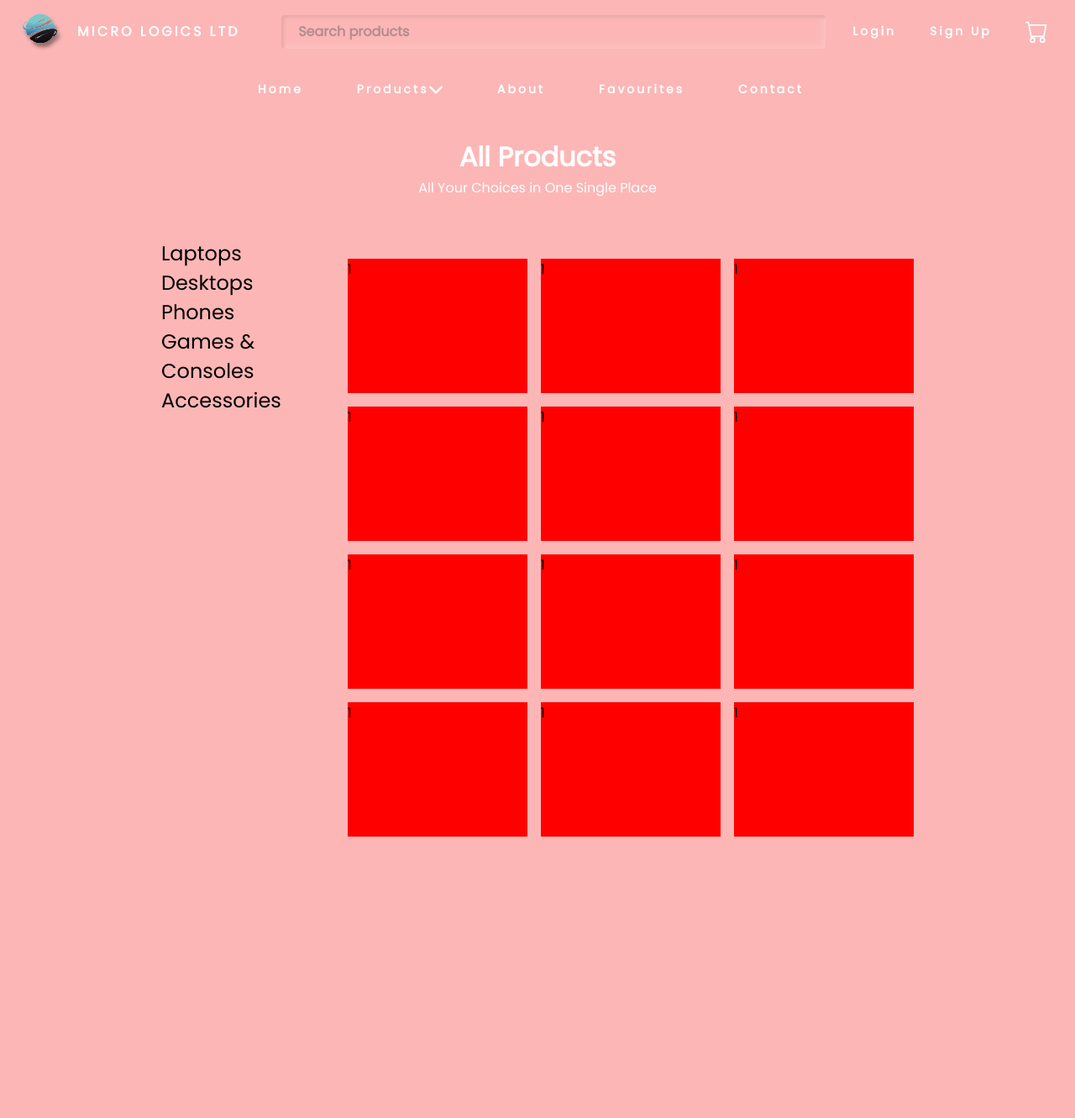
After one commit to divramhit/assignment-web, a PHP site: page /products.php in a window 1280 px wide. The commit adds this page. Shown: the whole page at 84% size. Run offline with PHP 8.4, Linux system fonts and the light colour scheme.

Commit message:
Added Products Page and Styled The Products Page

```diff
--- a/header.php
+++ b/header.php
@@ -56,7 +56,7 @@ echo '<li>';
 echo '<a href="index.php"><div>Home</div></a>';
 echo '</li>';
 echo '<li>';
-echo '<a href="#"><div aria-expanded="false">Products<span class="dropdown_icon"></span></div></a>';
+echo '<a href="products.php"><div aria-expanded="false">Products<span class="dropdown_icon"></span></div></a>';
 echo '</li>';
 echo '<li>';
 echo '<a href="#"><div>About</div></a>';
--- a/index.php
+++ b/index.php
@@ -6,7 +6,6 @@
     <?php commonHead("Micro Logic Ltd", "index") ?>
   </head>
   <body class = "home">
-
     <div class="home-container">
       <div id="banners" class="banners">
         <div><img src="assets/banner1.jpeg" alt="Image cannot be displayed"></div>
--- /dev/null
+++ b/products.css
@@ -0,0 +1,109 @@
+.products-menu{
+  display: flex;
+  justify-content: center;
+}
+.products-container{
+  height: 100vh;
+  width: 75%;
+  margin-bottom: 10rem;
+  /* background-color: green; */
+}
+.container-struct{
+  display: grid;
+  /* justify-content: center; */
+  grid-row-gap: 1rem;
+  /* border-style: solid;
+  border-color: black; */
+  /* background-color: blue; */
+  max-height: 100%;
+  width: 100%;
+}
+
+.container-struct > div {
+  display: flex;
+  /* justify-content: center;
+  border-style: solid; */
+  border-color: black;
+}
+
+.products-header-container{
+  display: flex;
+  justify-content: center;
+  color: white;
+  height: 100%;
+}
+
+.products-header{
+  font-size: 2rem;
+  color: white;
+  font-weight: bolder;
+}
+
+.products-header-container ul {
+  list-style: none;
+}
+
+.products-header-container ul > li {
+  text-align: center;
+}
+
+.products-categories{
+  display: grid;
+  /* justify-content: space-between; */
+  width: 100%;
+  height: 50rem;
+}
+
+.products-categories > div{
+  display: flex;
+  /* border-style: solid; */
+}
+
+.categories-container{
+  width: 30%;
+  min-width: 190px;
+}
+
+.categories-container div{
+    margin: 2rem 0rem 0rem 2rem;
+}
+
+.categories-container div > ul {
+  list-style: none;
+}
+
+.categories-container div > ul > li {
+  font-size: 1.5rem;
+}
+
+.categories-container div > ul > li:hover{
+  font-weight: 700;
+  cursor: pointer;
+}
+
+.products-display{
+  /* place-content: center; */
+  align-items: center;
+  width: 100%;
+}
+
+.products-display-container {
+  display: grid;
+  grid-template-columns: 1fr 1fr 1fr;
+  grid-auto-flow: row;
+  grid-gap: 1rem;
+  width: 100%;
+  padding: 2rem;
+}
+
+.products-display-container div {
+  place-items: center;
+  align-items: center;
+}
+
+.product-card {
+  background-color: red;
+  width: 100%;
+  min-width: 100px;
+  height: 10rem;
+}
--- /dev/null
+++ b/products.php
@@ -0,0 +1,53 @@
+<!DOCTYPE html>
+<?php include_once("header.php"); ?>
+
+<html lang="en">
+  <head>
+    <?php commonHead("Products", "products") ?>
+  </head>
+
+<body >
+  <div class="products-menu">
+    <div class="products-container">
+      <div class="container-struct">
+        <div class= "products-header-container">
+          <ul>
+            <li class="products-header">All Products</li>
+            <li>All Your Choices in One Single Place</li>
+          </ul>
+        </div>
+        <div class="products-categories">
+          <div class="categories-container">
+            <div>
+              <ul>
+                <li>Laptops</li>
+                <li>Desktops</li>
+                <li>Phones</li>
+                <li>Games & Consoles</li>
+                <li>Accessories</li>
+              </ul>
+            </div>
+          </div>
+          <div class="products-display">
+            <div class="products-display-container">
+              <div class="product-card">1</div>
+              <div class="product-card">1</div>
+              <div class="product-card">1</div>
+              <div class="product-card">1</div>
+              <div class="product-card">1</div>
+              <div class="product-card">1</div>
+              <div class="product-card">1</div>
+              <div class="product-card">1</div>
+              <div class="product-card">1</div>
+              <div class="product-card">1</div>
+              <div class="product-card">1</div>
+              <div class="product-card">1</div>
+            </div>
+          </div>
+        </div>
+      </div>
+    </div>
+  </div>
+
+
+</body>
```
